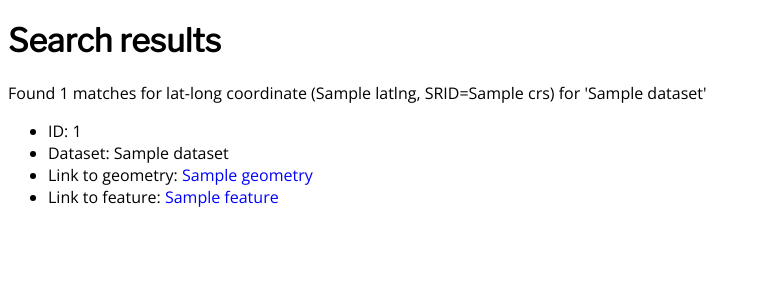
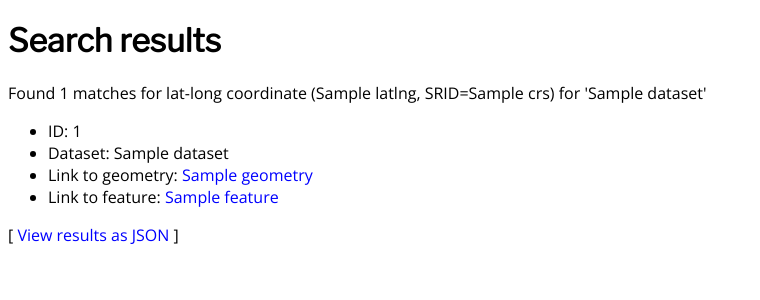
Before and after one commit to CSIRO-enviro-informatics/geometry-data-service, a Flask app: template api/view/templates/page_searchresults.html in a window 1280 px wide. Shown: the top 300 px of the page, without its empty margins (0-760 px from the left). Run offline with Flask 2, Linux system fonts and the light colour scheme; the template is opened without the code that fills it: most values are stand-ins (such as "Sample title", 1, 10 or a date in 2020); some libraries are stand-ins or nearby versions.

Commit message:
adding link to json view from html view

```diff
--- a/api/view/templates/page_searchresults.html
+++ b/api/view/templates/page_searchresults.html
@@ -8,6 +8,7 @@
         {% if dataset %}
           for '<span class='dataset'>{{dataset}}</span>'
         {% endif %}
+        <br/>
     </p>
 
     {% for r in res %}
@@ -23,4 +24,8 @@
     </div>
     {% endfor %}
 
+
+    <p>
+        [ <a href="{{request.base_url}}?_format=application/json">View results as JSON</a> ]
+    </p>
 {% endblock %}
```
